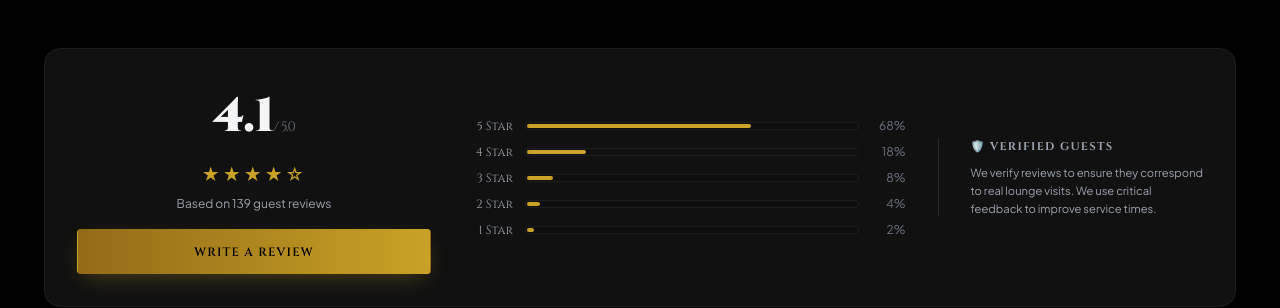
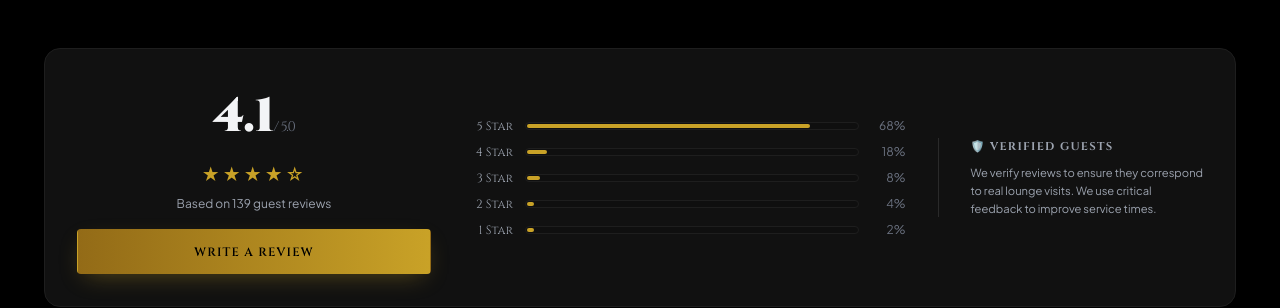
Before and after one commit to Para-Codz/OBIRI-RESTAURANT-LOUNGE, a plain HTML site: page index.html in a window 1280 px wide. Shown: the part 7560-7868 px from the top of the page. Drawn offline with nearby package versions, Linux system fonts and the light colour scheme.

Commit message:
changing of stars

```diff
--- a/index.html
+++ b/index.html
@@ -476,10 +476,10 @@
           </div>
 
           <div class="rs-bars">
-            <div class="rs-bar"><span>5 Star</span><div class="rs-bar-track"><div style="width:68%"></div></div><span>68%</span></div>
-            <div class="rs-bar"><span>4 Star</span><div class="rs-bar-track"><div style="width:18%"></div></div><span>18%</span></div>
-            <div class="rs-bar"><span>3 Star</span><div class="rs-bar-track"><div style="width:8%"></div></div><span>8%</span></div>
-            <div class="rs-bar"><span>2 Star</span><div class="rs-bar-track"><div style="width:4%"></div></div><span>4%</span></div>
+            <div class="rs-bar"><span>5 Star</span><div class="rs-bar-track"><div style="width:86%"></div></div><span>68%</span></div>
+            <div class="rs-bar"><span>4 Star</span><div class="rs-bar-track"><div style="width:6%"></div></div><span>18%</span></div>
+            <div class="rs-bar"><span>3 Star</span><div class="rs-bar-track"><div style="width:4%"></div></div><span>8%</span></div>
+            <div class="rs-bar"><span>2 Star</span><div class="rs-bar-track"><div style="width:2%"></div></div><span>4%</span></div>
             <div class="rs-bar"><span>1 Star</span><div class="rs-bar-track"><div style="width:2%"></div></div><span>2%</span></div>
           </div>
 
```
